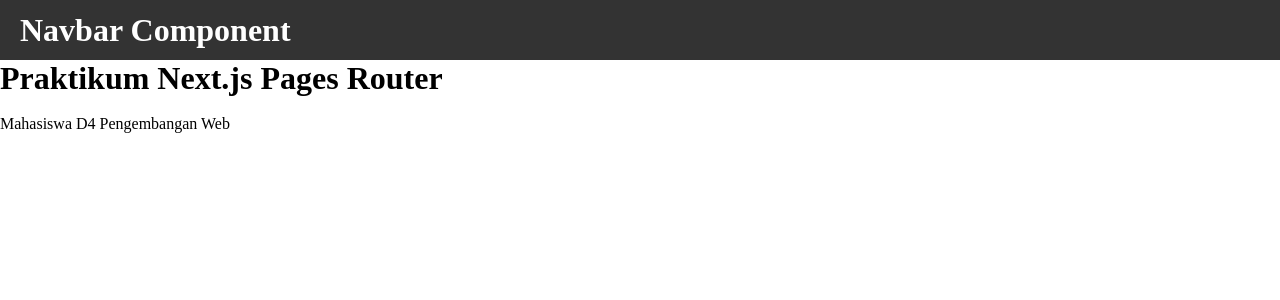
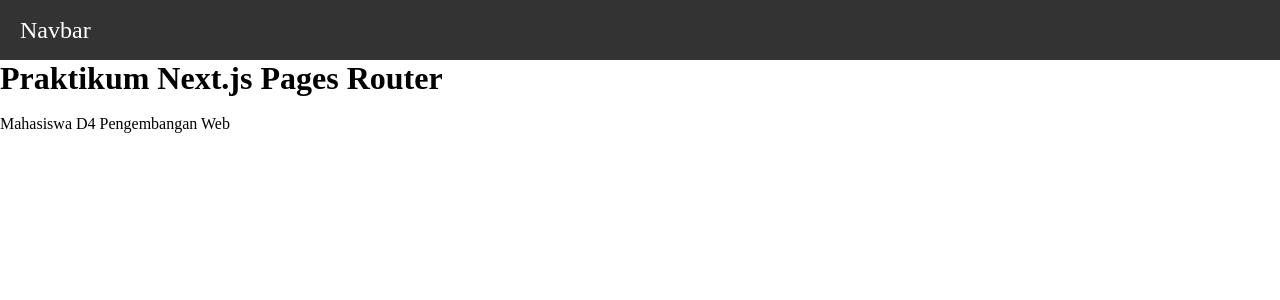
Before and after one commit to vanssea/Pemrograman-Framework_2026, a Next.js app in the folder P4/my-app/: page / in a window 1280 px wide. Shown: the top 300 px of the page. Built offline with nearby package versions, Linux system fonts and the light colour scheme.

Commit message:
Langkah 7 - Kombinasi Global CSS + CSS Module

```diff
--- a/P4/my-app/src/components/layouts/navbar/index.tsx
+++ b/P4/my-app/src/components/layouts/navbar/index.tsx
@@ -3,8 +3,8 @@
 const Navbar = () => {
   return (
     <div className={styles.navbar}>
-      <div>
-        <h1>Navbar Component</h1>
+      <div className="big">
+        Navbar
       </div>
     </div>
   );
--- a/P4/my-app/src/styles/globals.css
+++ b/P4/my-app/src/styles/globals.css
@@ -90,12 +90,6 @@
   text-decoration: none;
 }
 
-.navbar {
-  width: 100%;
-  height: 60px;
-  background-color: #333;
-  color: white;
-  display: flex;
-  align-items: center;
-  padding: 0 20px;
+.big {
+  font-size: 1.5rem;
 }
```
